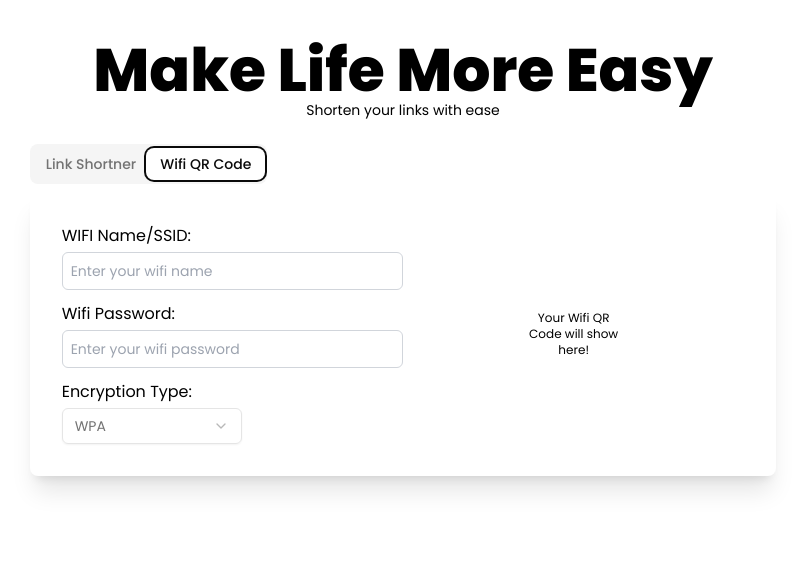
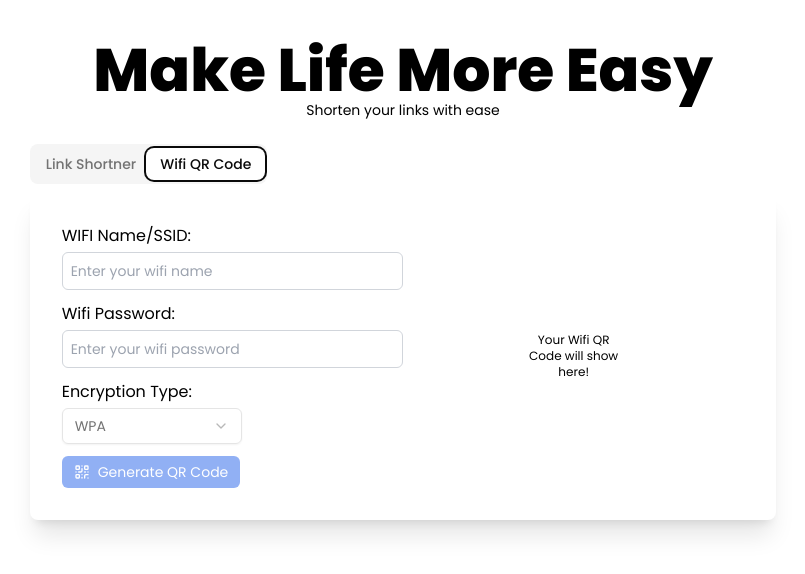
Before and after one commit to tasnimultas67/pro-url-shortner, a Next.js app: page / in a window 1280 px wide. Both pictures are taken after a click on the tab "Wifi QR Code". Shown: the top 574 px of the page, without its empty margins (237-1042 px from the left). Built offline with nearby package versions, Linux system fonts and the light colour scheme.

Commit message:
fix: improve QR Code button functionality and layout for better user experience

```diff
--- a/app/components/WifiGen.js
+++ b/app/components/WifiGen.js
@@ -144,27 +144,29 @@ const WifiGen = () => {
           </div>
 
           {/* Generate QR Code Button */}
-          {password && ssid && (
-            <button
-              className="bg-blue-600 text-white px-3 py-1.5 rounded-md text-sm flex items-center justify-center gap-2 hover:bg-blue-800 transition-all"
-              type="button"
-              onClick={generateQRCode}
-            >
-              <QrCode className="size-4"></QrCode> Generate QR Code
-            </button>
-          )}
+          <button
+            className={`bg-blue-600 text-white px-3 py-1.5 rounded-md text-sm flex items-center justify-center gap-2 hover:bg-blue-800 transition-all ${
+              !password || !ssid ? "opacity-50 cursor-not-allowed" : ""
+            }`}
+            type="button"
+            onClick={generateQRCode}
+            disabled={!password || !ssid} // Properly setting the disabled attribute
+          >
+            <QrCode className="size-4" />
+            Generate QR Code
+          </button>
         </form>
       </div>
 
       {/* QR Code Preview & Buttons */}
-      <div className="flex flex-col items-center justify-center">
+      <div className="flex flex-col items-end justify-end">
         {!qrCode && (
           <p className="text-xs text-center w-[100px] m-auto">
             Your Wifi QR Code will show here!
           </p>
         )}
         {qrCode && (
-          <div className="px-10 pb-10 flex flex-col items-center justify-start">
+          <div className="w-[250px] flex items-center justify-end">
             <div className="p-4 flex flex-col items-center justify-start border rounded-xl">
               <img src={qrCode} alt="WiFi QR Code" className="m-2" />
 
```
